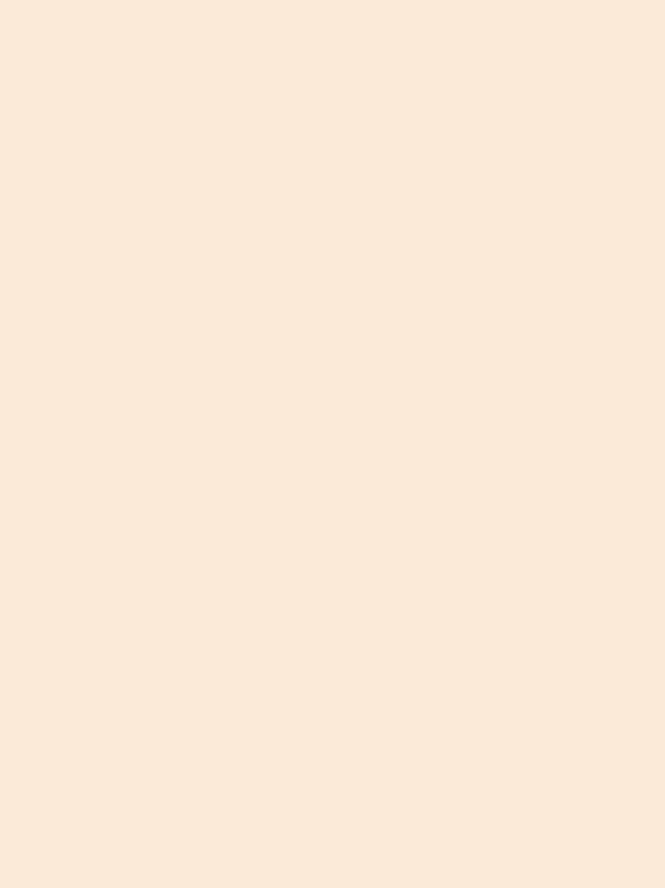
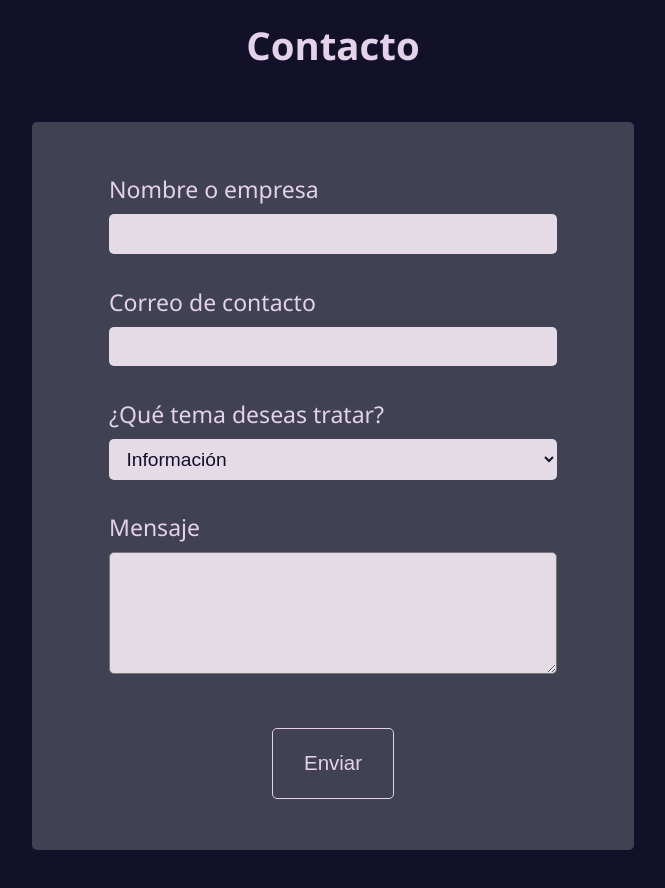
Before and after one commit to CarlosArte91/Portfolio_Carlos_Cruz, a React (Create React App) app: page / in a window 1280 px wide. Shown: the part 3840-4728 px from the top of the page, without its empty margins (307-972 px from the left). Before the commit the page ends 3782 px from the top, so only its background shows below. Built offline with nearby package versions, Linux system fonts and the light colour scheme.

Commit message:
finish with styles form

```diff
--- a/package.json
+++ b/package.json
@@ -8,6 +8,7 @@
     "@testing-library/user-event": "^13.5.0",
     "react": "^18.2.0",
     "react-dom": "^18.2.0",
+    "react-hook-form": "^7.36.0",
     "react-player": "^2.11.0",
     "react-scripts": "5.0.1",
     "web-vitals": "^2.1.4"
--- a/src/App.js
+++ b/src/App.js
@@ -1,3 +1,4 @@
+import ContactForm from './components/contact/contact_form/contactForm';
 import Navbar from './components/navegation/navbar/navbar';
 import Profile from './components/profile/profile';
 import Projects from './components/projects/all_projects/projects';
@@ -10,6 +11,7 @@ function App() {
       <Profile/>
       <Projects/>
       <SkillComponent/>
+      <ContactForm/>
     </>
   );
 }
--- /dev/null
+++ b/src/components/contact/contact_form/contactForm.jsx
@@ -0,0 +1,45 @@
+import { useForm } from 'react-hook-form';
+import styles from './contactForm.module.css';
+
+function ContactForm() {
+    const { register, handleSubmit } = useForm();
+
+    const onSubmit = (data) => {
+        console.log(data);
+    };
+
+    return (
+        <div className={styles.container} id="contact">
+            <h2 className={styles.title}>Contacto</h2>
+            <form onSubmit={handleSubmit(onSubmit)}>
+                <div className={styles.subcontainer}>
+                    <label htmlFor="company">Nombre o empresa</label>
+                    <input className={styles.box} type="text" id='company' {...register('name')}/>
+                </div>
+
+                <div className={styles.subcontainer}>
+                    <label htmlFor="mail">Correo de contacto</label>
+                    <input className={styles.box} type="email" id='mail' {...register('email')}/>
+                </div>
+
+                <div className={styles.subcontainer}>
+                    <label htmlFor="subject">¿Qué tema deseas tratar?</label>
+                    <select className={styles.box} id="subject" {...register('subject')}>
+                        <option value="freelance">Trabajo independiente</option>
+                        <option value="jobOffer">Oferta laboral</option>
+                        <option value="information" selected>Información</option>
+                    </select>
+                </div>
+
+                <div className={styles.subcontainer}>
+                    <label htmlFor="message">Mensaje</label>
+                    <textarea className={styles.boxMessage} id='message' {...register('message')}></textarea>
+                </div>
+
+                <input className={styles.button} type="submit" value="Enviar"/>
+            </form>
+        </div>
+    );
+};
+
+export default ContactForm;
--- /dev/null
+++ b/src/components/contact/contact_form/contactForm.module.css
@@ -0,0 +1,78 @@
+.container {
+    width: 100%;
+    scroll-margin-top: 6ex;
+    background-color: #121129;
+    padding-top: 6%;
+    padding-bottom: 8%;
+    display: flex;
+    flex-direction: column;
+    align-items: center;
+}
+
+.title {
+    margin: 0;
+    font-size: 3vw;
+}
+
+.container form {
+    width: 35%;
+    margin: 4% 0;
+    display: grid;
+    grid-template-rows: repeat(5, auto);
+    padding: 4% 6%;
+    background-color: rgba(255, 255, 255, 0.2);
+    border-radius: 5px;
+}
+
+.subcontainer {
+    width: auto;
+    margin-bottom: 7%;
+    display: flex;
+    flex-direction: column;
+}
+
+.subcontainer label {
+    width: auto;
+    margin-bottom: 2%;
+    font-size: 1.8vw;
+}
+
+.box {
+    background-color: #e4dbe7;
+    width: auto;
+    border-radius: 5px;
+    font-size: 1.5vw;
+    color: #121129;
+    padding: 2% 3%;
+    border: none;
+}
+
+.boxMessage {
+    background-color: #e4dbe7;
+    width: auto;
+    min-height: 8vw;
+    border-radius: 5px;
+    font-size: 1.5vw;
+    color: #121129;
+    padding: 2% 3%;
+    font-family: inherit;
+    resize: vertical;
+}
+
+.button {
+    background-color: transparent;
+    color: #e3d2ea;
+    margin: 5% auto 0 auto;
+    font-size: 1.6vw;
+    padding: 5% 7%;
+    border: solid 1px #e3d2ea;
+    border-radius: 5px;
+    transition: 0.3s ease-out;
+}
+
+.button:hover {
+    background-color: #a6a1df;
+    color: #121129;
+    border: solid 1px #a6a1df;
+    cursor: pointer;
+}
--- a/src/components/navegation/navbar/navbar.jsx
+++ b/src/components/navegation/navbar/navbar.jsx
@@ -9,7 +9,7 @@ function Navbar() {
                 <li><a href="#home">Inicio</a></li>
                 <li><a href="#projects">Proyectos</a></li>
                 <li><a href="#skills">Habilidades</a></li>
-                <li><a href="#">Contacto</a></li>
+                <li><a href="#contact">Contacto</a></li>
             </ul>
         </div>
     );
--- a/src/components/projects/all_projects/projects.module.css
+++ b/src/components/projects/all_projects/projects.module.css
@@ -1,5 +1,5 @@
 .container {
-    scroll-margin-top: 8ex;
+    scroll-margin-top: 6ex;
     background-color: #121129;
     padding: 5% 6%;
 }
```
Also changed, not shown: 1 other file (tests, documents, lock files or other folders).
